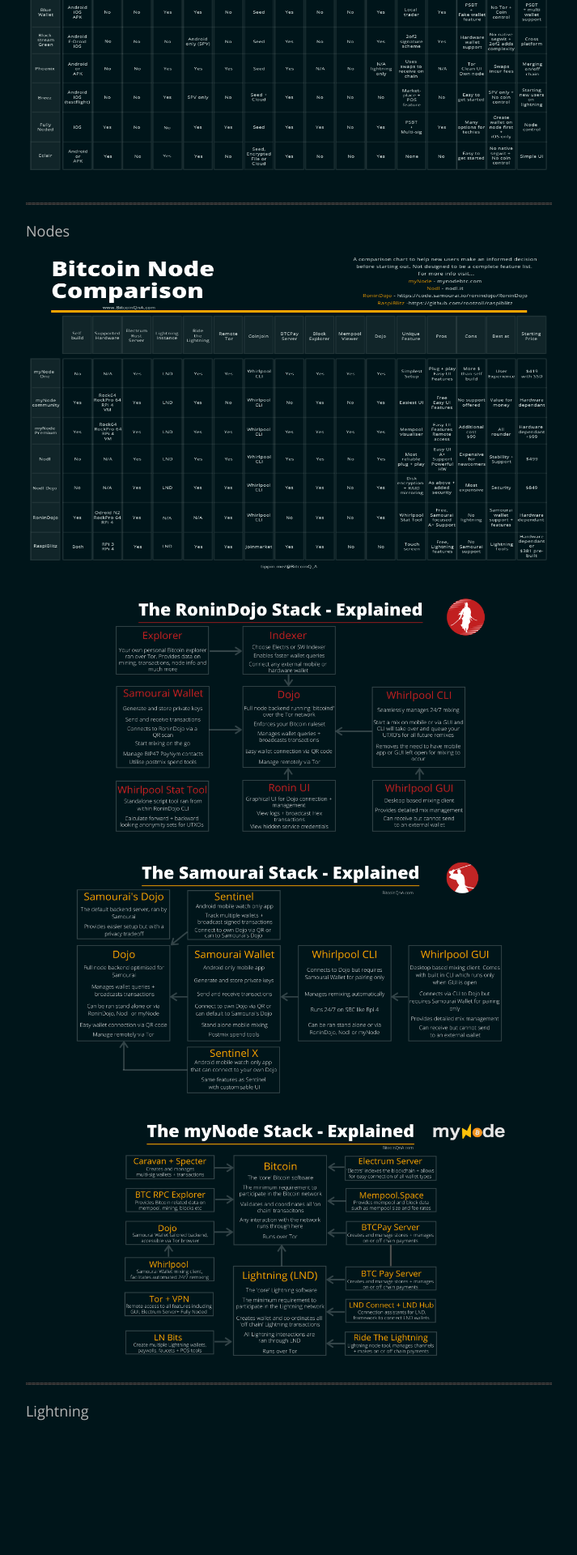
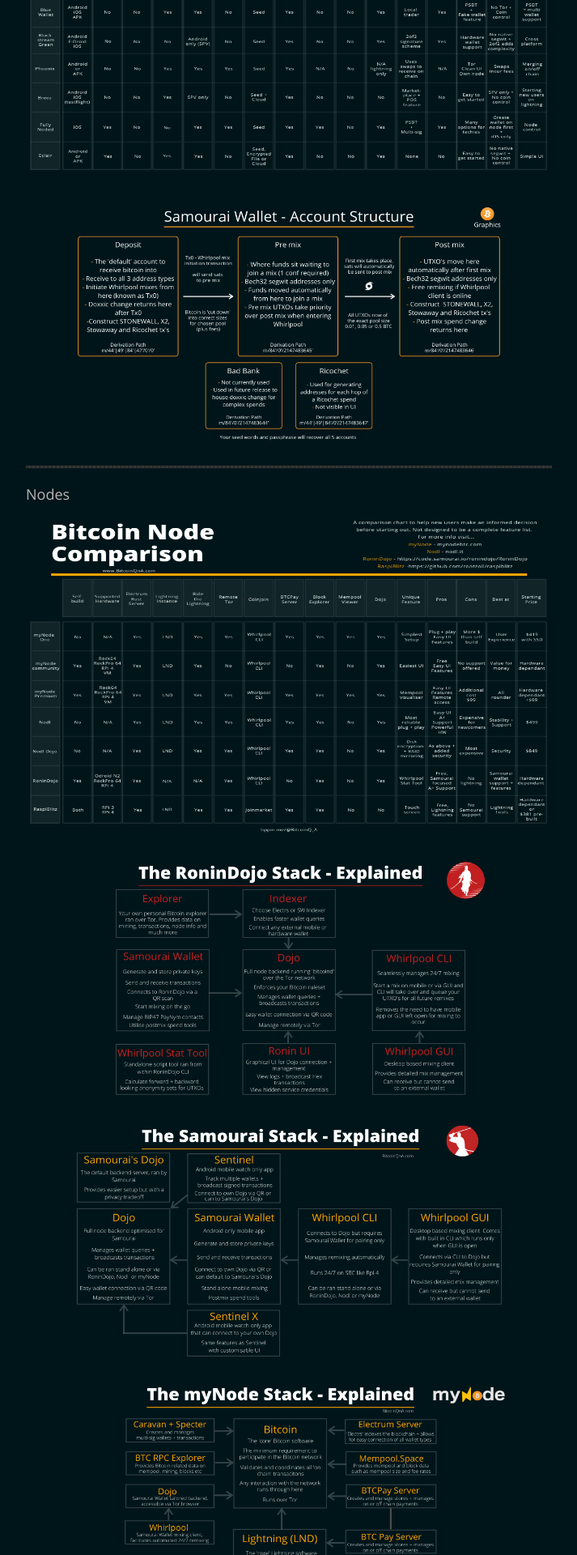
Before and after one commit to BitcoinQnA/bitcoingraphics, a Jekyll site: the page built from index.md, in a window 1280 px wide. Shown: the part 2202-4122 px from the top of the page at 81% size, without its empty margins (283-996 px from the left). Built offline with Jekyll 4.4.1, drawn with Linux system fonts in a browser that asks for light colours; before the commit the page ends 4056 px from its top, so only the background shows below that.

Commit message:
Update index.md

```diff
--- a/index.md
+++ b/index.md
@@ -52,6 +52,12 @@ layout: default
 </p>
 
 
+<p align="center">
+<img src="https://raw.githubusercontent.com/BitcoinQnA/bitcoingraphics/master/assets/images/SW%20accounts.png" class=responsive width="550" height="300" maxheight="400" />
+</p>
+
+
+
 ***
 
 
```
